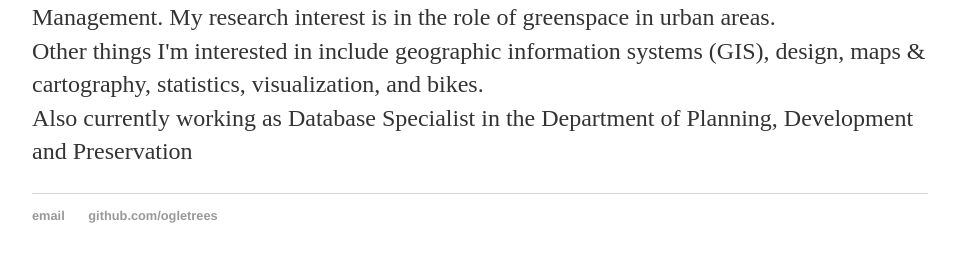
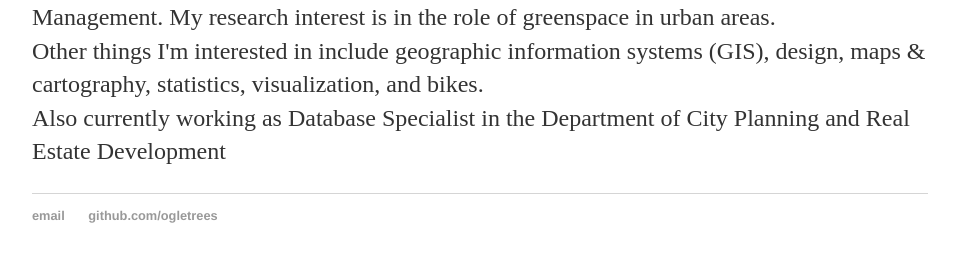
Before and after one commit to scottogletree/ogletrees.github.io, a Jekyll site: the page built from index.html, in a window 1280 px wide. Shown: the part 383-645 px from the top of the page, without its empty margins (160-1119 px from the left). Built offline with Jekyll 4.4.1, drawn with Linux system fonts in a browser that asks for light colours.

Commit message:
Update index.html

```diff
--- a/index.html
+++ b/index.html
@@ -15,4 +15,4 @@ title: S Ogletree
 
 Other things I'm interested in include geographic information systems (GIS), design, maps & cartography, statistics, visualization, and bikes.<br>
 
-Also currently working as Database Specialist in the Department of Planning, Development and Preservation</p>
+Also currently working as Database Specialist in the Department of City Planning and Real Estate Development</p>
```
